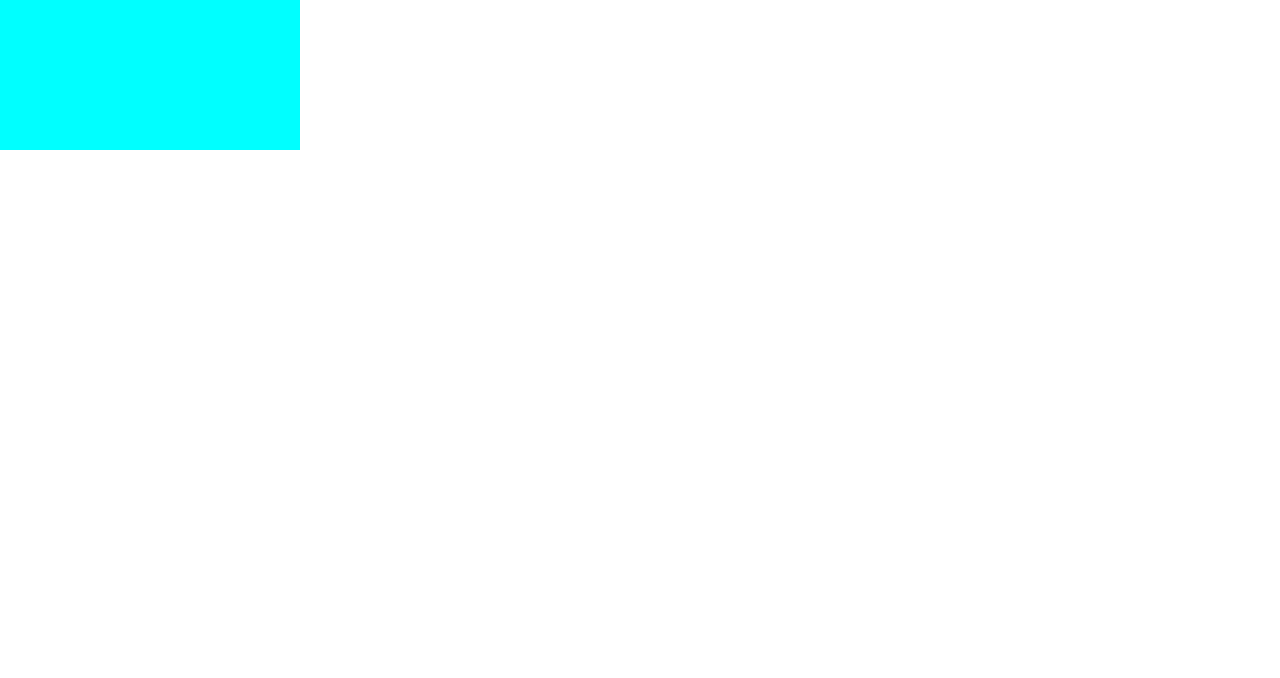
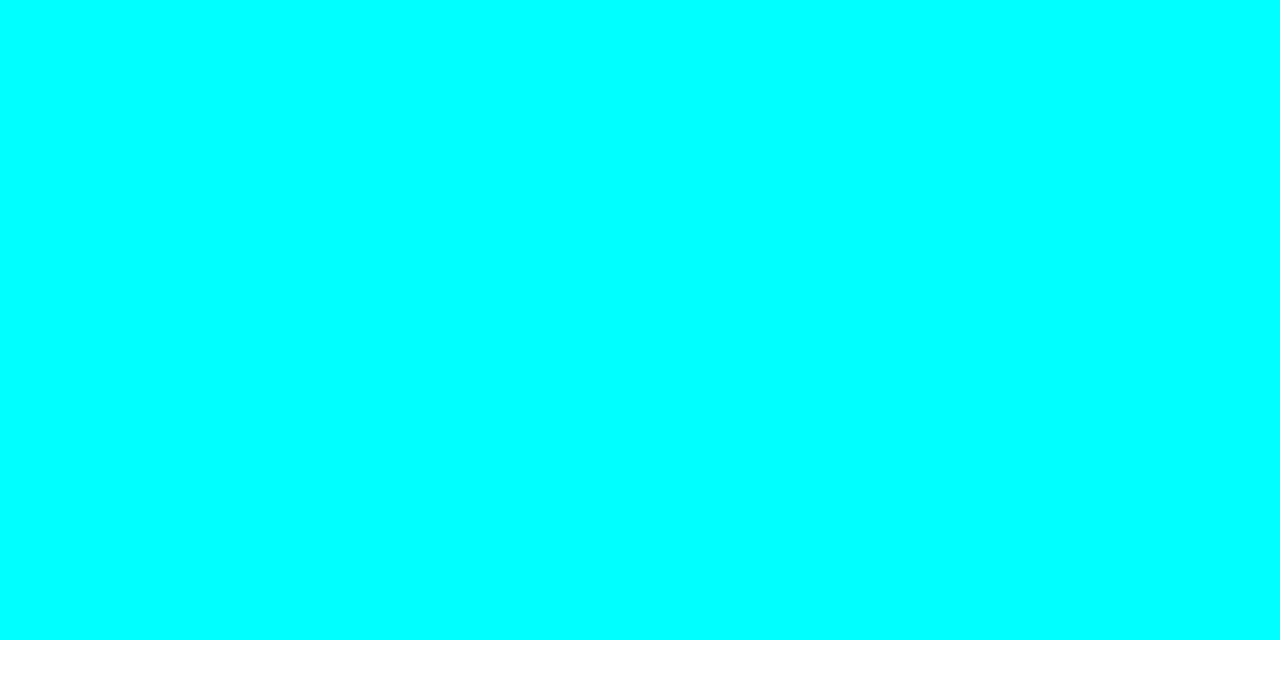
Before and after one commit to nynety/x-and-zero-beta, a plain HTML site: page x-and-zero-game.html in a window 1280 px wide. Drawn offline with Linux system fonts and the light colour scheme.

Commit message:
Update x-and-zero-game.css

```diff
--- a/x-and-zero-game.css
+++ b/x-and-zero-game.css
@@ -6,8 +6,8 @@ body {
 .game-container {
     background-color: aqua;
     display: flex;
-    max-width: 100%;
-    max-height: 100%;
+    width: 100%;
+    height: 100%;
     vertical-align: middle;
 }
 
```
